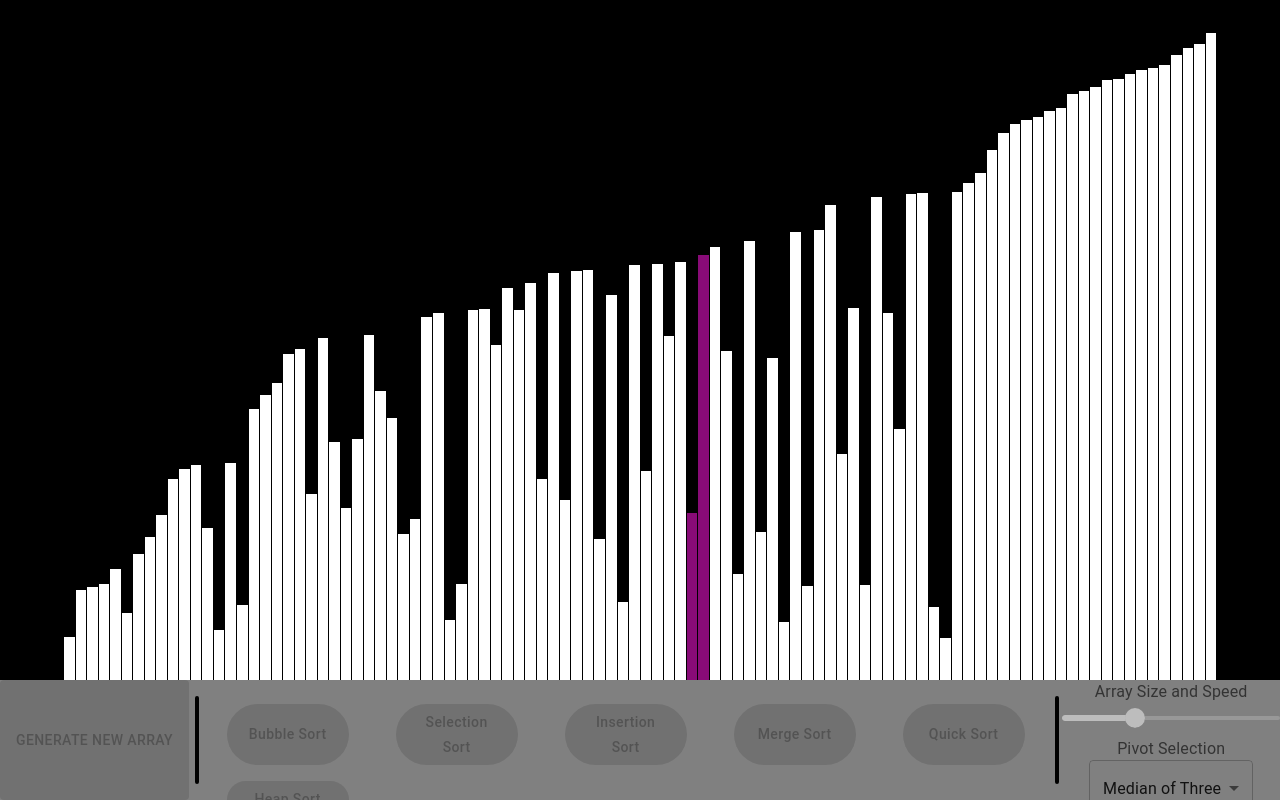
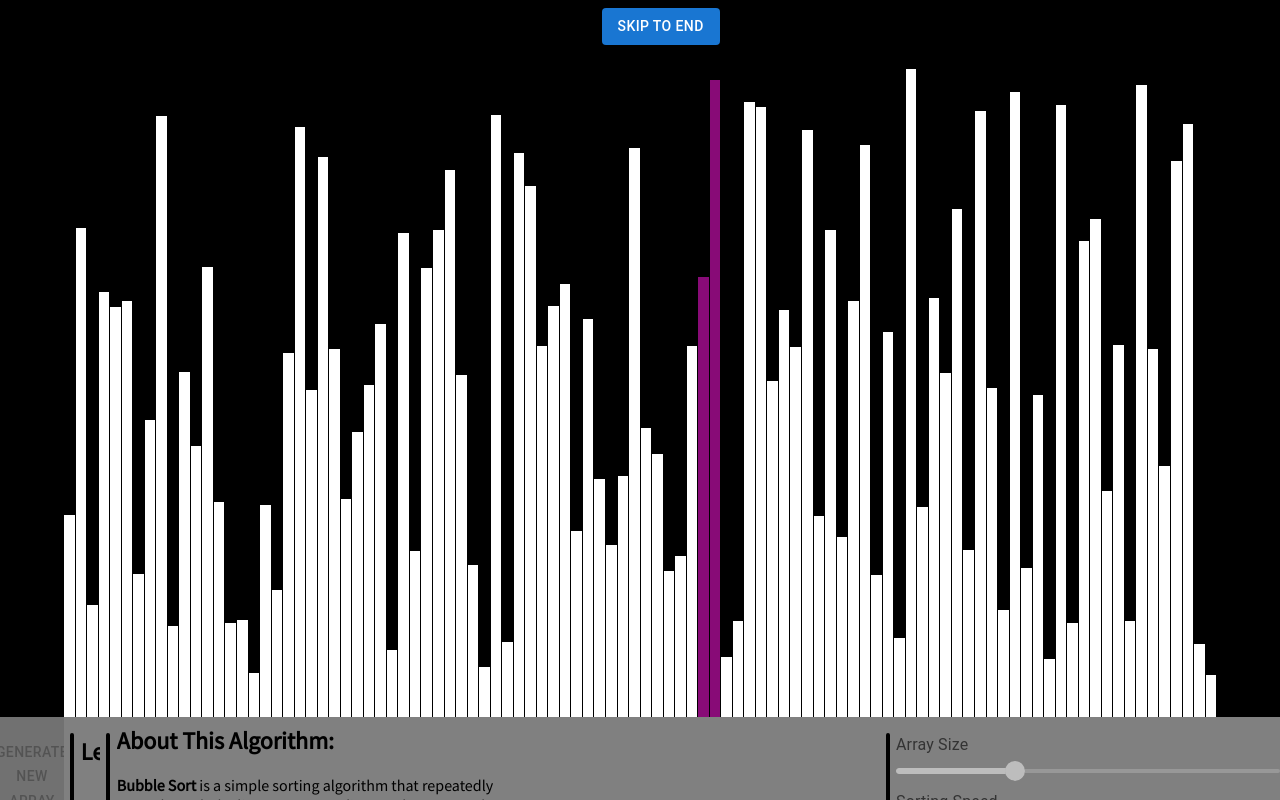
Before and after one commit to Ryanmaxin/Sorting-Algorithm-Visualizer, a React (Create React App) app: page / in a window 1280 px wide. Both pictures are taken after a click on the button "Bubble Sort". Built offline with nearby package versions, Linux system fonts and the light colour scheme.

Commit message:
Many Improvements + Major Rebase

```diff
--- /dev/null
+++ b/src/Descriptions.js
@@ -0,0 +1,82 @@
+const Descriptions = ({ sortType }) => {
+  if (sortType === "BubbleSort") {
+    return (
+      <p>
+        <b>Bubble Sort</b> is a simple sorting algorithm that repeatedly steps through the list, compares adjacent elements and swaps them if they are in the wrong order. The pass through the list is repeated until the list is sorted. The algorithm, which is a comparison sort, is named for the way smaller or larger elements "bubble" to the top of the list.
+
+        This simple algorithm performs poorly in real world use and is used primarily as an educational tool.
+      </p>
+    );
+  }
+  else if (sortType === "SelectionSort") {
+    return (
+      <p>
+        <b>Selection Sort</b>pides the input list into two parts: a sorted sublist of items which is built up from left to right at the front (left) of the list and a sublist of the remaining unsorted items that occupy the rest of the list. Initially, the sorted sublist is empty and the unsorted sublist is the entire input list. The algorithm proceeds by finding the smallest (or largest, depending on sorting order) element in the unsorted sublist, exchanging (swapping) it with the leftmost unsorted element (putting it in sorted order), and moving the sublist boundaries one element to the right.
+
+        Selection sort is noted for its simplicity and has performance advantages over more complicated algorithms in certain situations, particularly where auxiliary memory is limited.
+      </p>
+    );
+  }
+  else if (sortType === "InsertionSort") {
+    return (
+      <p>
+        <b>Insertion</b> sort is a simple sorting algorithm that builds the final sorted array (or list) one item at a time. It is much less efficient on large lists than more advanced algorithms such as quicksort, heapsort, or merge sort. However, insertion sort provides several advantages:
+        <ul>
+          <li>
+            Simple implementation
+          </li>
+          <li>
+            Efficient for (quite) small data sets
+          </li>
+          <li>
+            Adaptive, i.e., efficient for data sets that are already substantially sorted: the time complexity is O(kn) when each element in the input is no more than k places away from its sorted position
+          </li>
+          <li>
+            Stable; i.e., does not change the relative order of elements with equal keys
+          </li>
+          <li>
+            In-place; i.e., only requires a constant amount O(1) of additional memory space
+          </li>
+          <li>
+            Online; i.e., can sort a list as it receives it
+          </li>
+        </ul>
+      </p>
+    );
+  }
+  else if (sortType === "MergeSort") {
+    return (
+      <p>
+        <b>Merge Sort</b>is an efficient, general-purpose, and comparison-based sorting algorithm. Merge sort is a pide-and-conquer algorithm that was invented by John von Neumann in 1945. Conceptually, a merge sort works as follows:
+        <ol>
+          <li>
+            pide the unsorted list into n sublists, each containing one element (a list of one element is considered sorted).
+          </li>
+          <li>
+            Repeatedly merge sublis ts to produce new sorted sublists until there is only one sublist remaining. This will be the sorted list.
+          </li>
+        </ol>
+      </p>
+    );
+  }
+  else if (sortType === "HeapSort") {
+    return (
+      <p>
+        <b>Heap Sort</b> is a comparison-based sorting algorithm. Heapsort can be thought of as an improved selection sort: like selection sort, heapsort pides its input into a sorted and an unsorted region, and it iteratively shrinks the unsorted region by extracting the largest element from it and inserting it into the sorted region. Unlike selection sort, heapsort does not waste time with a linear-time scan of the unsorted region; rather, heap sort maintains the unsorted region in a heap data structure to more quickly find the largest element in each step.[1]
+
+        Although somewhat slower in practice on most machines than a well-implemented quicksort, it has the advantage of a more favorable worst-case O(n log n) runtime. Heapsort is an in-place algorithm, but it is not a stable sort.
+      </p>
+    );
+  }
+  else if (sortType === "QuickSort") {
+    return (
+      <p>
+        <b>Quick Sort</b> is a divide-and-conquer algorithm. It works by selecting a 'pivot' element from the array and partitioning the other elements into two sub-arrays, according to whether they are less than or greater than the pivot. For this reason, it is sometimes called partition-exchange sort.[4] The sub-arrays are then sorted recursively. This can be done in-place, requiring small additional amounts of memory to perform the sorting.
+
+        When implemented well, it can be somewhat faster than merge sort and about two or three times faster than heapsort.
+      </p>
+    );
+  }
+}
+
+export default Descriptions;
--- a/src/DisplayArray/DisplayArray.css
+++ b/src/DisplayArray/DisplayArray.css
@@ -11,7 +11,8 @@
 }
 
 .none,
-.compare {
+.compare,
+.verify {
     flex: 1 1 content;
 }
 
@@ -22,3 +23,7 @@
 .compare {
     background-color: rgb(136, 11, 119);
 }
+
+.verify {
+    background-color: green;
+}
--- a/src/DisplayArray/DisplayArray.js
+++ b/src/DisplayArray/DisplayArray.js
@@ -1,10 +1,12 @@
 import './DisplayArray.css'
-const DisplayArray = ({ masterArray, currentAnimation }) => {
+import Sleep from '../Sleep';
+const DisplayArray = ({ masterArray, currentAnimation, isVerifying }) => {
     let color
     return (
         <div className="array-container">
             {masterArray.map((element, i) => {
-                { (((currentAnimation.e1 === i) || (currentAnimation.e2 === i) || (currentAnimation.e3 === i)) ? (color = "compare") : color = "none") }
+                { !isVerifying && (((currentAnimation.e1 === i) || (currentAnimation.e2 === i) || (currentAnimation.e3 === i)) ? (color = "compare") : color = "none") }
+                { isVerifying && ((i <= currentAnimation.e1) ? (color = "verify") : (color = "none")) }
                 return (
                     <div
                         className={color}
--- a/src/SortingVisualizer/SortingVisualizer.css
+++ b/src/SortingVisualizer/SortingVisualizer.css
@@ -5,7 +5,6 @@
 }
 
 .interaction {
-    text-align: center;
     margin: auto;
     height: 15vh;
     background-color: grey;
@@ -15,26 +14,40 @@
 .sorts {
     display: flex;
     flex: 1 1 auto;
-    padding: 1rem;
     flex-wrap: wrap;
     justify-content: space-between;
+    padding: 2vh 0 0 0;
 }
 
 .sortButton {
-    width: 15%;
-    padding: 0.5rem
+    width: 11vh;
+    padding: 0 0.4rem 2vh 0.4rem
 }
 
 .options {
-    flex: 1 1 auto
+    flex: 6 0 auto;
+    padding: 2vh 0 2vh 0;
+    min-width: 30%
 }
 
 .generate {
-    height: 100%
+    height: 100%;
 }
 
 .break {
     border: 2px solid black;
     border-radius: 50px;
-    margin: 2vh 0.2rem 2vh 0.4rem
+    margin: 2vh 0.4rem 2vh 0.4rem
 }
+
+.about {
+    padding: 1vh 0 1vh 0
+}
+
+.about h2 {
+    margin-top: 0
+}
+
+.about p {
+    width: 50%
+}
--- a/src/SortingVisualizer/SortingVisualizer.js
+++ b/src/SortingVisualizer/SortingVisualizer.js
@@ -7,18 +7,24 @@
 import SelectionSort from '../SortingAlgorithms/SelectionSort'
 import QuickSort from '../SortingAlgorithms/QuickSort'
 import HeapSort from '../SortingAlgorithms/HeapSort';
+import Descriptions from '../Descriptions';
+import Verify from '../Verify';
 import * as React from 'react';
 import ReactDOM from 'react-dom';
 import { Button, Slider, Select, MenuItem, InputLabel } from '@mui/material';
 
 let currentAnimation = { e1: null, e2: null, e3: null }
 let isSorting = false
+let isReset = true
+let currentSort = null
+let isSorted = false
+let isSkipped = false
 
 const SortingVisualizer = () => {
     const [masterArray, setmasterArray] = useState([])
     const [arraySize, setarraySize] = useState(100)
-    const [animationSpeed, setanimationSpeed] = useState(4)
     const [pivot, setPivot] = useState('Median of Three')
+    const [sortingSpeed, setsortingSpeed] = useState(3)
     useEffect(() => {
         resetArray()
     }, [arraySize])
@@ -28,15 +34,21 @@
             array.push((Math.random() * (76) + 5))
         }
         currentAnimation = { e1: null, e2: null, e3: null }
+        isReset = true
+        isSorted = false
+        currentSort = null
         setmasterArray(array)
     })
     const handleBubbleSort = arr => {
+        currentSort = "BubbleSort"
         BubbleSort(arr, Animate)
     }
     const handleSelectionSort = arr => {
+        currentSort = "SelectionSort"
         SelectionSort(arr, Animate)
     }
     const handleInsertionSort = arr => {
+        currentSort = "InsertionSort"
         InsertionSort(arr, Animate)
     }
     const handleMergeSort = arr => {
@@ -45,61 +57,122 @@
             "indexStart": null,
             "indexEnd": null
         }
+        currentSort = "MergeSort"
         MergeSort(arrayObject, Animate)
     }
     const handleQuickSort = arr => {
-        QuickSort(arr, 0, arr.length - 1, Animate)
+        currentSort = "QuickSort"
+        QuickSort(arr, 0, arr.length - 1, Animate, pivot)
     }
     const handleHeapSort = arr => {
+        currentSort = "HeapSort"
         HeapSort(arr, Animate)
     }
-    const Animate = (arr, animatedElements, isSwapping) => {
+    const Animate = async (arr, animatedElements, isSwapping, sorted = false) => {
         currentAnimation = animatedElements
         isSorting = isSwapping
+        isReset = false
+        isSorted = sorted
+        if (isSwapping) {
+            if (!isSkipped) {
+                await Sleep()
+            }
+            else {
+                Sleep()
+            }
+        }
         setmasterArray([...arr])
+    }
+    const Sleep = () => {
+        let ms = null
+        switch (sortingSpeed) {
+            case 0:
+                ms = 4
+                break;
+            case 1:
+                ms = 4
+                break;
+            case 2:
+                ms = 4
+                break;
+            case 3:
+                ms = 50
+                break;
+            case 4:
+                ms = 250
+                break;
+            default:
+                break;
+        }
+        return new Promise(resolve => setTimeout(resolve, ms));
+    }
 
-    }
     const sortButton = {
         flex: "1 1 auto",
         borderRadius: "4rem",
         width: "100%",
         height: "100%",
-        textTransform: "none"
-
-
+        textTransform: "none",
+        padding: "0"
+    }
+    const generate = {
+        borderRadius: "0",
+        width: "15vh",
+        padding: "0"
+    }
+    const legend = {
+        textAlign: "center"
+    }
+    const skip = {
+        display: "fixed",
+        top: "0.5rem",
+        left: "47%",
+        right: "47%"
     }
     return (
         <div className="content">
-            <DisplayArray masterArray={masterArray} currentAnimation={currentAnimation} />
+            {isSorting && <Button sx={skip} variant="contained" onClick={e => { isSkipped = true }}>Skip To End</Button>}
+            <DisplayArray masterArray={masterArray} currentAnimation={currentAnimation} isVerifying={isSorted} />
             <div className='interaction'>
-                <Button className="generate" variant="contained" onClick={resetArray} disabled={isSorting}>Generate New Array</Button>
+                <Button sx={generate} variant="contained" onClick={resetArray} disabled={isSorting}>Generate New Array</Button>
                 <div className="break"></div>
-                <div className="sorts">
+                <div className="legend">
+                    <h2>Legend</h2>
+                </div>
+                <div className="break"></div>
+                {isReset && <div className="sorts">
                     <div className="sortButton">
-                        <Button sx={sortButton} variant="contained" onClick={() => { handleBubbleSort(masterArray) }} disabled={isSorting}>Bubble Sort</Button >
+                        <Button sx={sortButton} variant="contained" onClick={() => { handleBubbleSort(masterArray) }} disabled={!isReset}>Bubble Sort</Button >
                     </div>
                     <div className="sortButton">
-                        <Button sx={sortButton} variant="contained" onClick={() => { handleSelectionSort(masterArray) }} disabled={isSorting}>Selection Sort</Button>
+                        <Button sx={sortButton} variant="contained" onClick={() => { handleSelectionSort(masterArray) }} disabled={!isReset}>Selection Sort</Button>
                     </div>
                     <div className="sortButton">
-                        <Button sx={sortButton} variant="contained" onClick={() => { handleInsertionSort(masterArray) }} disabled={isSorting}>Insertion Sort</Button >
+                        <Button sx={sortButton} variant="contained" onClick={() => { handleInsertionSort(masterArray) }} disabled={!isReset}>Insertion Sort</Button >
                     </div>
                     <div className="sortButton">
-                        <Button sx={sortButton} variant="contained" onClick={() => { handleMergeSort(masterArray) }} disabled={isSorting}>Merge Sort</Button >
+                        <Button sx={sortButton} variant="contained" onClick={() => { handleHeapSort(masterArray) }} disabled={!isReset}>Heap Sort</Button >
                     </div>
                     <div className="sortButton">
-                        <Button sx={sortButton} variant="contained" onClick={() => { handleQuickSort(masterArray) }} disabled={isSorting}>Quick Sort</Button >
+                        <Button sx={sortButton} variant="contained" onClick={() => { handleMergeSort(masterArray) }} disabled={!isReset}>Merge Sort</Button >
                     </div>
                     <div className="sortButton">
-                        <Button sx={sortButton} variant="contained" onClick={() => { handleHeapSort(masterArray) }} disabled={isSorting}>Heap Sort</Button >
+                        <Button sx={sortButton} variant="contained" onClick={() => { handleQuickSort(masterArray) }} disabled={!isReset}>Quick Sort</Button >
                     </div>
-                </div>
+                </div>}
+
+                {!isReset && <div className="about">
+                    <h2>About This Algorithm:</h2>
+                    {currentSort && <Descriptions sortType={currentSort} />}
+                </div>}
                 <div className="break"></div>
                 <div className="options">
-                    <InputLabel id="size">Array Size and Speed</InputLabel>
-                    <Slider onChange={e => { setarraySize(e.target.value) }} step="10" max="300" disabled={isSorting} valueLabelDisplay="on" value={arraySize} id="size" />
+                    <InputLabel id="size">Array Size</InputLabel>
+                    <Slider onChange={e => { setarraySize(e.target.value) }} step={10} max={300} min={10} disabled={!isReset} valueLabelDisplay="on" value={arraySize} id="size" />
+                    <InputLabel id="speed">Sorting Speed</InputLabel>
+                    <Slider onChange={e => { setsortingSpeed(e.target.value) }} marks step={1} max={4} min={0} disabled={!isReset} valueLabelDisplay="on" value={sortingSpeed} id="speed" />
                     <InputLabel id="pivot">Pivot Selection</InputLabel>
-                    <Select onChange={e => { setPivot(e.target.value) }} value={pivot} autoWidth="false" id="pivot">
+                    <Select onChange={e => { setPivot(e.target.value) }} value={pivot} autoWidth={false} id="pivot" disabled={!isReset}>
                         <MenuItem value="Median of Three">Median of Three</MenuItem>
                         <MenuItem value="Random">Random</MenuItem>
                         <MenuItem value="First">First</MenuItem>
--- /dev/null
+++ b/src/Verify.js
@@ -0,0 +1,11 @@
+
+const Verify = async (masterArray, Animate) => {
+  for (let index = 0; index < masterArray.length; index += 1) {
+    await Animate([...masterArray], { e1: index }, true, true)
+    if (index === masterArray.length - 1) {
+      await Animate([...masterArray], { e1: index }, false, true)
+    }
+  }
+}
+
+export default Verify;
```
Also changed, not shown: src/SortingAlgorithms/BubbleSort.js (+25 -24 lines), src/SortingAlgorithms/HeapSort.js (+5 -6 lines), src/SortingAlgorithms/InsertionSort.js (+5 -6 lines), src/SortingAlgorithms/MergeSort.js (+6 -8 lines), src/SortingAlgorithms/QuickSort.js (+25 -11 lines), src/SortingAlgorithms/SelectionSort.js (+5 -6 lines).
